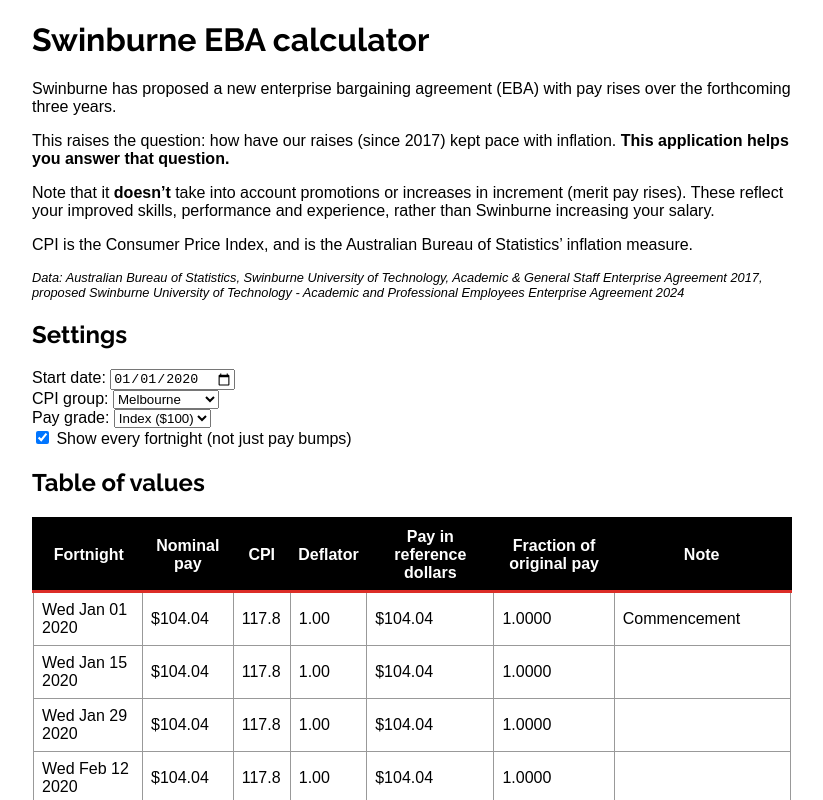
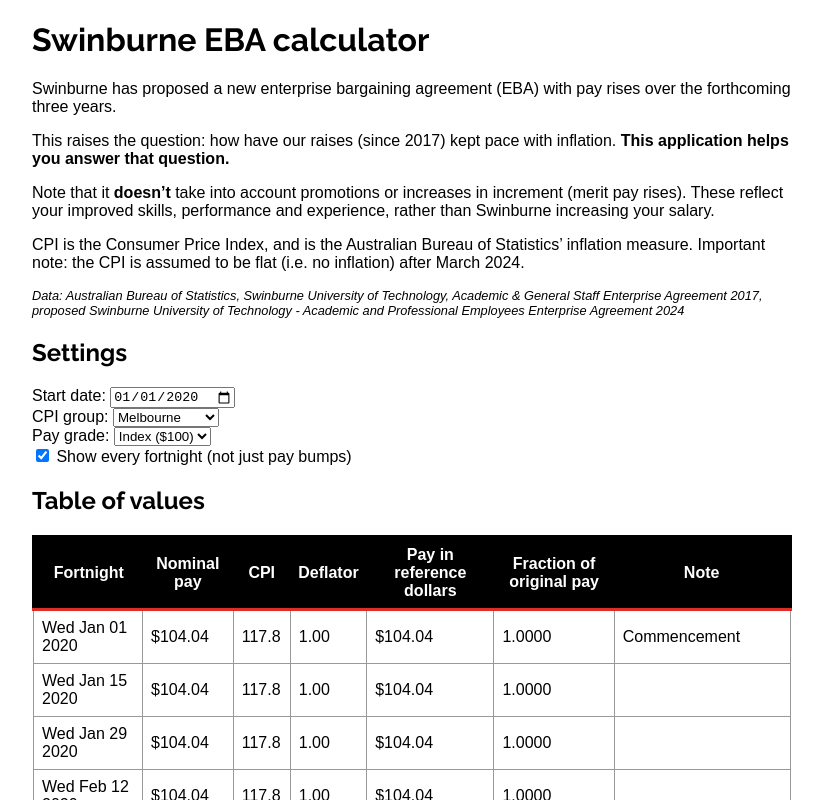
Before and after one commit to pwc/swinburne-eba-calculator, a React (Create React App) app in the folder swinburne-eba-calculator/: page / in a window 1280 px wide. Shown: the top 800 px of the page, without its empty margins (228-1051 px from the left). Built offline with nearby package versions, Linux system fonts and the light colour scheme.

Commit message:
CPI note

```diff
--- a/swinburne-eba-calculator/src/App.tsx
+++ b/swinburne-eba-calculator/src/App.tsx
@@ -455,7 +455,7 @@
 		<p>Swinburne has proposed a new enterprise bargaining agreement (EBA) with pay rises over the forthcoming three years.</p>
 		<p>This raises the question: how have our raises (since 2017) kept pace with inflation. <b>This application helps you answer that question.</b></p>
 		<p>Note that it <b>doesn’t</b> take into account promotions or increases in increment (merit pay rises). These reflect your improved skills, performance and experience, rather than Swinburne increasing your salary.</p>
-		<p>CPI is the Consumer Price Index, and is the Australian Bureau of Statistics’ inflation measure.</p>
+		<p>CPI is the Consumer Price Index, and is the Australian Bureau of Statistics’ inflation measure. Important note: the CPI is assumed to be flat (i.e. no inflation) after March 2024.</p>
 		<p className="attribution">Data: Australian Bureau of Statistics, Swinburne University of Technology,
 Academic &amp; General Staff Enterprise
 Agreement 2017, proposed Swinburne University of Technology -
```
